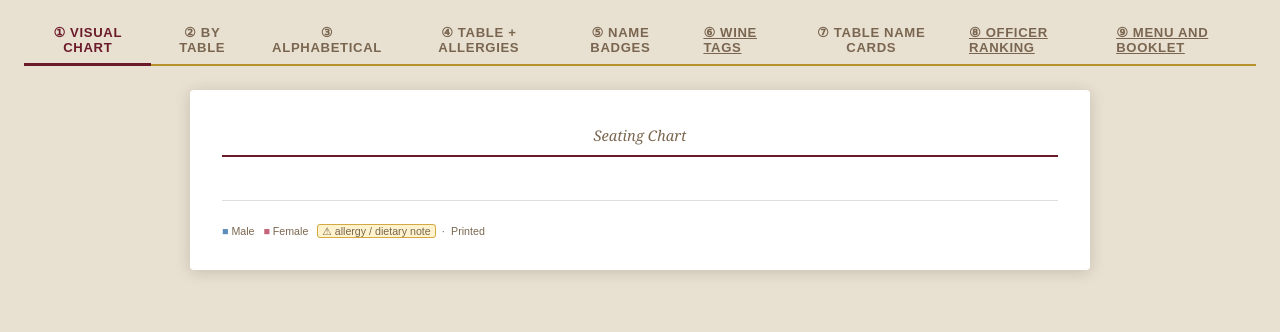
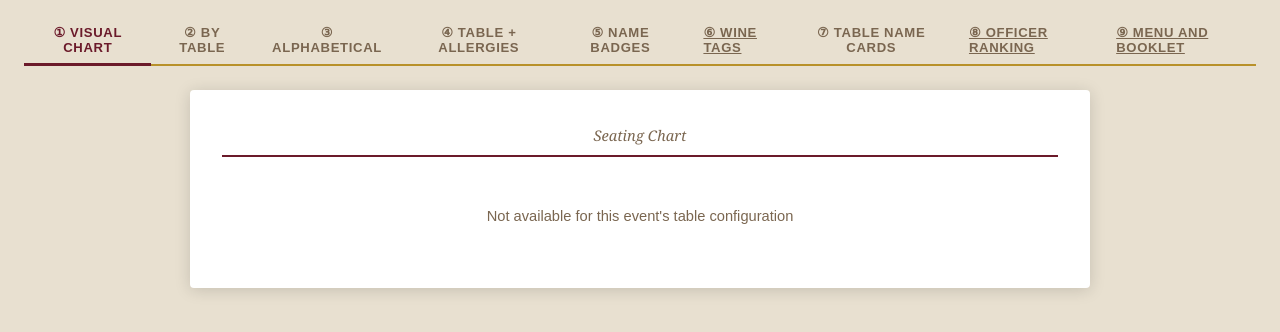
Before and after one commit to 2ndkwak/chevalier-events, a Python web app: template frontend/templates/admin/seating/print.html in a window 1280 px wide. Shown: the part 189-521 px from the top of the page. Run offline with Jinja, Linux system fonts and the light colour scheme; the template is opened without the code that fills it, so the values that code supplies are empty.

Commit message:
Gate Form 1 visual chart for non-round or out-of-range tables (Part 1.7)
- print_seating() computes visual_chart_available: True only if every
  table is round and sized 6-8 (the layout math assumes a circle)
- print.html shows 'Not available for this event's table
  configuration' in place of the chart grid when false
- Legacy table_config with no 'shape' key treated as round, for
  backward compatibility

```diff
--- a/frontend/templates/admin/seating/print.html
+++ b/frontend/templates/admin/seating/print.html
@@ -532,6 +532,7 @@
     <div class="report-title">Seating Chart</div>
   </div>
 
+  {% if visual_chart_available %}
   <div class="chart-grid" id="chart-grid">
     {% for t in tables_meta %}
     {% set t_seats = by_table.get(t.id, []) %}
@@ -567,6 +568,11 @@
     <span style="background:var(--allergy-bg);border:1px solid var(--allergy-bd);padding:0 4px;border-radius:3px;">⚠ allergy / dietary note</span>
     &nbsp;·&nbsp; Printed {{ now }}
   </div>
+  {% else %}
+  <div style="padding:2rem 0; text-align:center; font-family:sans-serif; color:var(--ink-muted);">
+    Not available for this event's table configuration
+  </div>
+  {% endif %}
 </div>
 </div>
 
```
Also changed, not shown: backend/routes/seating.py (+13 -0 lines).
